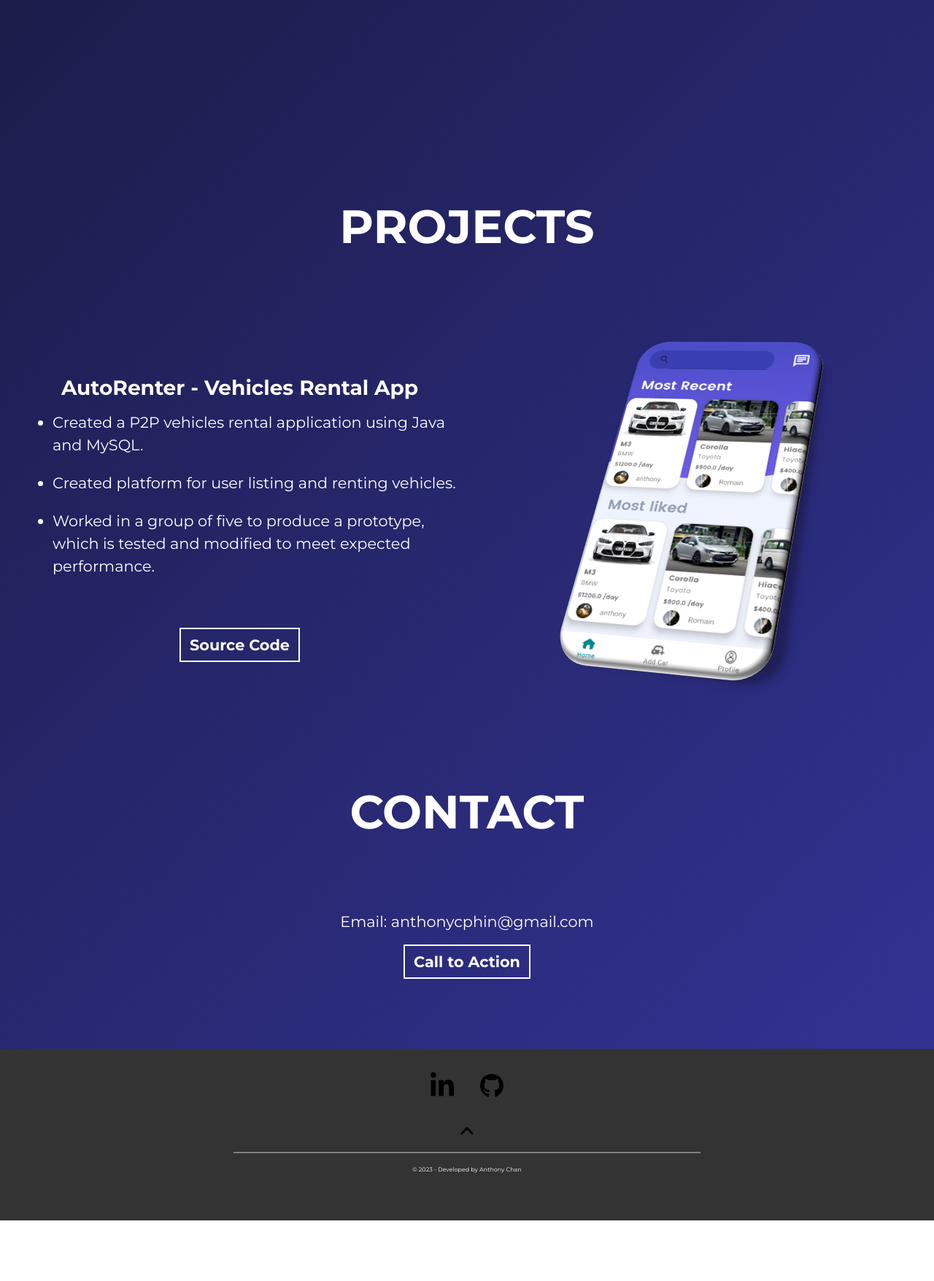
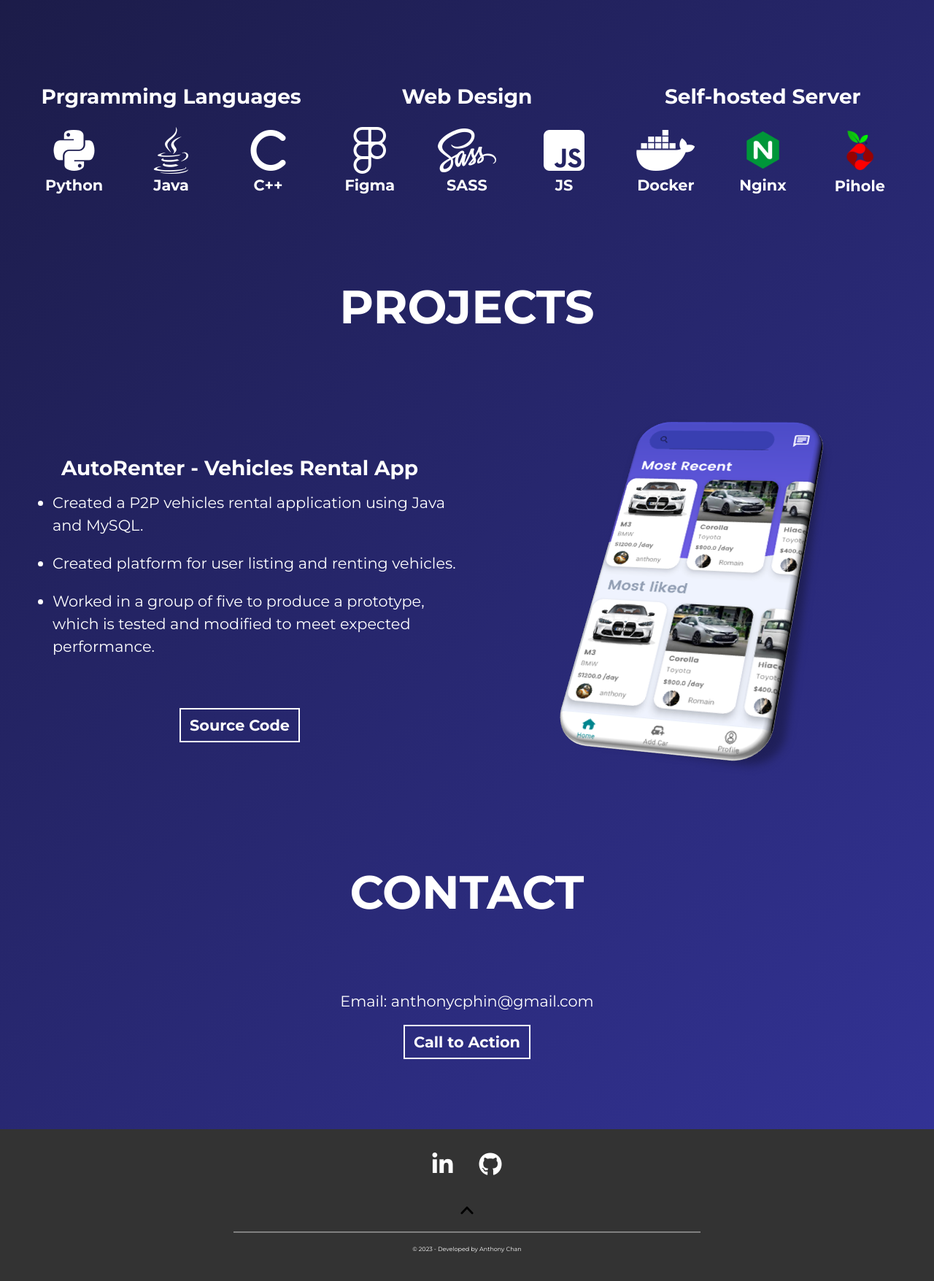
Before and after one commit to chan-anthony/portfolio, a plain HTML site: page index.html in a window 1280 px wide. Shown: the part 1480-3235 px from the top of the page at 73% size. Before the commit the page ends 3152 px from the top, so only its background shows below. Drawn offline with nearby package versions, Linux system fonts and the light colour scheme.

Commit message:
[ADD] Added skills

```diff
--- a/css/_base.scss
+++ b/css/_base.scss
@@ -12,6 +12,8 @@ body {
     v.$secondary-colour 100%
   );
     color: v.$text-colour;
+    overflow-x: hidden; // Hidden transformed elements. make the white space on the right disappeared
+
   }
 
 .btn {
@@ -56,15 +58,15 @@ p {
 .hidden {
     opacity: 0;
     filter: blur(5px);
-    transform: translateX(-20%);
-    transition: all 1s;
+    transform: translateX(-4%);
+    transition: all 0.5s;
 }
 
 .hidden-right {
     opacity: 0;
     filter: blur(5px);
-    transform: translateX(+20%);
-    transition: all 1s;
+    transform: translateX(+4%);
+    transition: all 0.5s;
 }
 
 .show {
--- a/css/_sections.scss
+++ b/css/_sections.scss
@@ -34,8 +34,42 @@
     padding-top: 3em;
     min-height: 100vh;
     width: 100vw;
+    color: white;
 
-  color: white;
+    .skills-container {
+        display: flex;
+        align-items: center;
+        flex-wrap: wrap;
+        padding-top: 3em;
+    }
+
+    .skills {
+        display: block;
+        margin: 4em auto 0;
+
+        th {
+            width: 133px;
+            h3 {
+                padding-bottom: 0.8em;
+            }
+            i {
+                padding: 0 0.4em 0;
+            }
+            img {
+                padding: 0 0.4em 0;
+                width: 4em;
+                height: auto;
+            }
+            p {
+                padding: 0 0.4em 0;
+            }
+            .img-p {
+                position: relative;
+                top: 0.3em;
+            }
+        }
+    }
+
     .left-col {
         img {
             width: 70%;
@@ -50,7 +84,7 @@
             display: flex;
             flex-direction: column;
             align-items: center;
-            transition-delay: 400ms;
+            transition-delay: 200ms;
 
             ul {
                 margin-bottom: 3rem;
@@ -86,7 +120,7 @@
             display: flex;
             flex-direction: column;
             align-items: center;
-            transition-delay: 400ms;
+            transition-delay: 200ms;
 
             h3 {
                 margin-bottom: 0.5em;
@@ -114,7 +148,7 @@
 }
 
 footer {
-    padding-bottom: 3em;
+    padding-bottom: 1.5em;
     background-image: linear-gradient(
     135deg,
     #333 0%,
@@ -124,15 +158,12 @@ footer {
     .social-links {
         padding-top: 2em;
 
-        .social-links-github {
-
-            padding-left: 2em;
-
-
+        a {
+            color: inherit;
         }
 
-        .social-links-btn-img {
-            width: 2em;
+        .social-link {
+            padding: 0 0.5em 0;
         }
     }
 
--- a/index.html
+++ b/index.html
@@ -11,8 +11,13 @@
       integrity="sha384-Gn5384xqQ1aoWXA+058RXPxPg6fy4IWvTNh0E263XmFcJlSAwiGgFAW/dAiS6JXm"
       crossorigin="anonymous"
     />
+    <script
+      src="https://kit.fontawesome.com/47bd9ba558.js"
+      crossorigin="anonymous"
+    ></script>
     <link rel="stylesheet" href="styles.css" />
     <script defer src="js/app.js"></script>
+    <link rel="icon" href="images/codepen.png" />
   </head>
   <body>
     <div class="nav">
@@ -77,6 +82,66 @@
           </div>
         </div>
       </div>
+      <div class="skills-container">
+        <table class="skills">
+          <tr>
+            <th class="title" colspan="3"><h3>Prgramming Languages</h3></th>
+          </tr>
+          <tr>
+            <th>
+              <i class="fa-brands fa-python fa-4x"></i>
+              <p>Python</p>
+            </th>
+            <th>
+              <i class="fa-brands fa-java fa-4x"></i>
+              <p>Java</p>
+            </th>
+            <th>
+              <i class="fa-sharp fa-solid fa-c fa-4x"></i>
+              <p>C++</p>
+            </th>
+          </tr>
+        </table>
+        <table class="skills">
+          <tr>
+            <th class="title" colspan="3"><h3>Web Design</h3></th>
+          </tr>
+          <tr>
+            <th>
+              <i class="fa-brands fa-figma fa-4x"></i>
+              <p>Figma</p>
+            </th>
+            <th>
+              <i class="fa-brands fa-sass fa-4x"></i>
+              <p>SASS</p>
+            </th>
+            <th>
+              <i class="fa-brands fa-square-js fa-4x"></i>
+              <p>JS</p>
+            </th>
+          </tr>
+        </table>
+        <table class="skills">
+          <tr>
+            <th class="title" colspan="3"><h3>Self-hosted Server</h3></th>
+          </tr>
+          <tr>
+            <th>
+              <i class="fa-brands fa-docker fa-4x"></i>
+              <p>Docker</p>
+            </th>
+            <th>
+              <img src="images/Nginx.png" alt="">
+              <p class="img-p">Nginx</p>
+            </th>
+            <th>
+              <img src="images/Pihole.png" alt="">
+              <p class="img-p">Pihole</p>
+            </th>
+            </th>
+          </tr>
+        </table>
+      </div>
     </section>
 
     <section id="section-projects">
@@ -131,34 +196,27 @@
 
     <footer class="footer navbar-static-bottom">
       <div class="social-links">
-        <a
-          class="social-links-linkedin"
-          href="https://www.linkedin.com/in/anthonycphin/"
-          target="_blank"
-        >
-          <img
-            class="social-links-btn-img"
-            src="images/linkedin-in.svg"
-            alt="linkedin"
-          />
+        <a href="https://www.linkedin.com/in/anthonycphin/" target="_blank">
+          <i
+            class="fa-brands fa-linkedin-in fa-2x social-link"
+            href="https://www.linkedin.com/in/anthonycphin/"
+          ></i>
         </a>
         <a
           class="social-links-github"
           href="https://github.com/chan-anthony"
           target="_blank"
         >
-          <img
-            class="social-links-btn-img"
-            src="images/github.svg"
-            alt="github"
-          />
+          <i class="fa-brands fa-github fa-2x social-link"></i>
         </a>
       </div>
       <a href="#top" class="back-to-top">
         <img src="images/angle-up-solid.svg" alt="angle-up" />
       </a>
       <hr />
-      <p class="footer-text">© 2023 - Developed by Anthony Chan</p>
+      <p class="footer-text">
+        © <span id="year"></span> - Developed by Anthony Chan
+      </p>
     </footer>
 
     <script src="js/vanilla-tilt.js"></script>
--- a/js/app.js
+++ b/js/app.js
@@ -1,10 +1,16 @@
+// Animations
 const observer = new IntersectionObserver((entities) => {
   entities.forEach((entity) => {
     if (entity.isIntersecting) {
       entity.target.classList.add('show');
+    } else {
+      entity.target.classList.remove('show');
     }
   });
 });
 
 const hiddenElements = document.querySelectorAll('.hidden,.hidden-right');
 hiddenElements.forEach((element) => observer.observe(element));
+
+// Get current year
+document.getElementById('year').innerHTML = new Date().getFullYear();
```
Also changed, not shown: images/C++.png (added), images/Nginx.png (added), images/Pihole.png (added), images/codepen.png (added), images/github.svg (deleted), images/linkedin-in.svg (deleted), styles.css, 1 other file.
